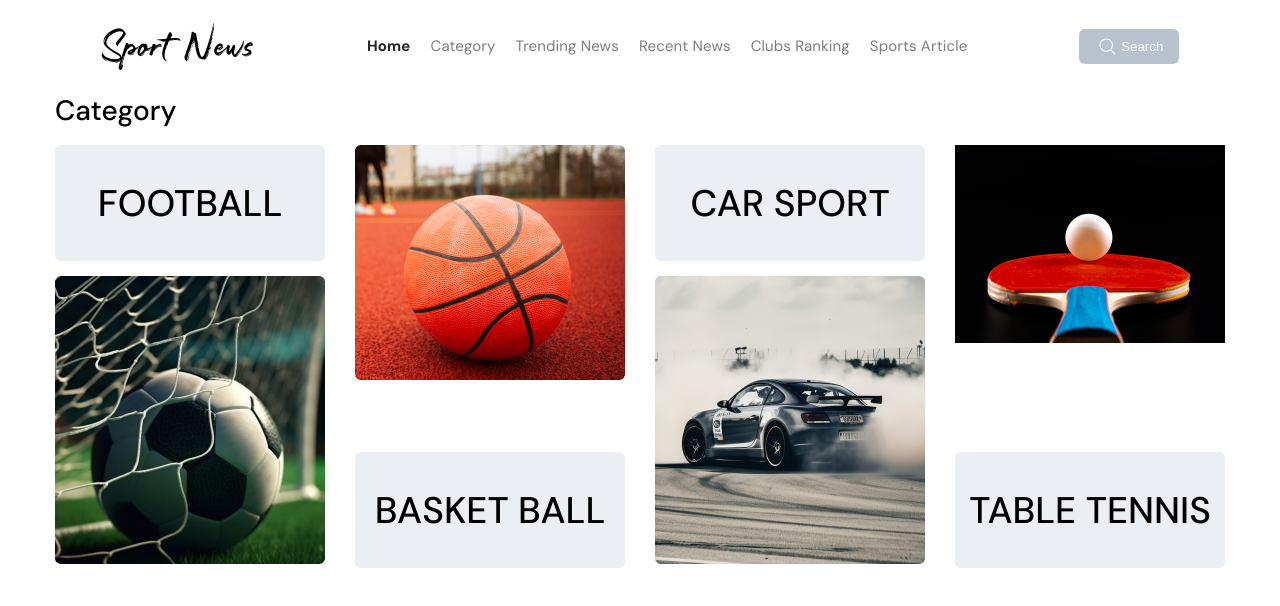
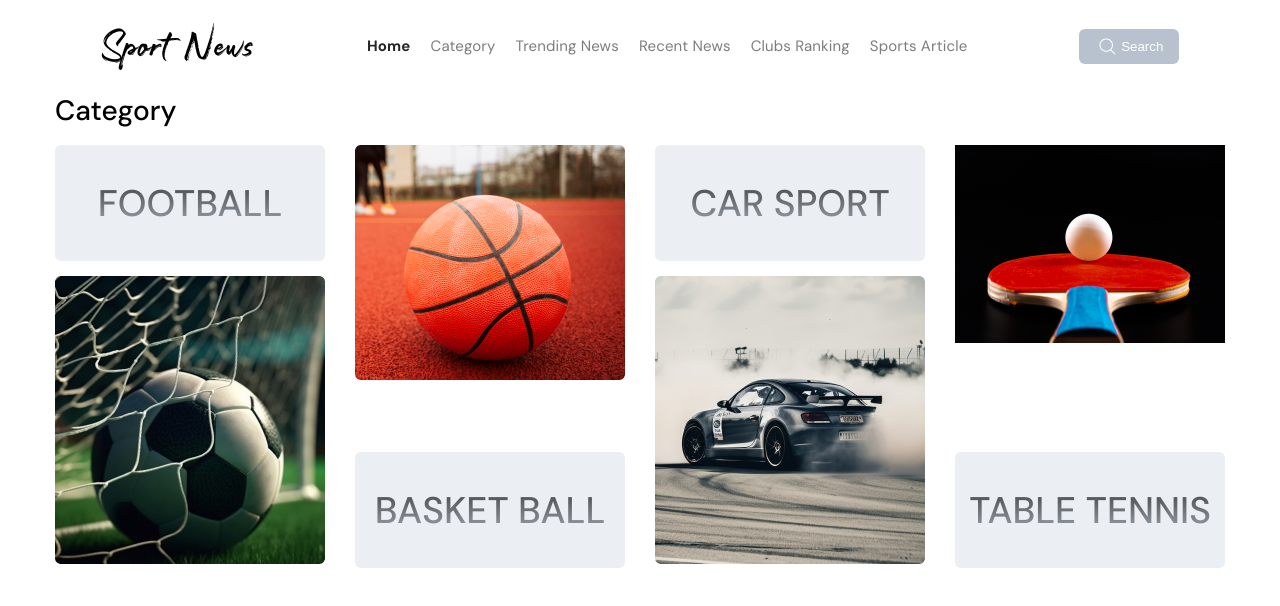
Before and after one commit to Harikrishnan14/SportsNews, a React (Create React App) app: page / in a window 1280 px wide. Shown: the top 606 px of the page. Built offline with nearby package versions, Linux system fonts and the light colour scheme; the HTML template or start-up script is replaced by a standard one.

Commit message:
Updates on Category

```diff
--- a/src/components/Category/Category.css
+++ b/src/components/Category/Category.css
@@ -38,6 +38,10 @@
     letter-spacing: 0em;
     font-family: 'DM Sans', sans-serif;
     text-align: center;
+    background: linear-gradient(180deg, #262626 0%, #B8C2CE 100%);
+    color: transparent;
+    background-clip: text;
+    -webkit-background-clip: text;
 }
 
 .card-img {
```
